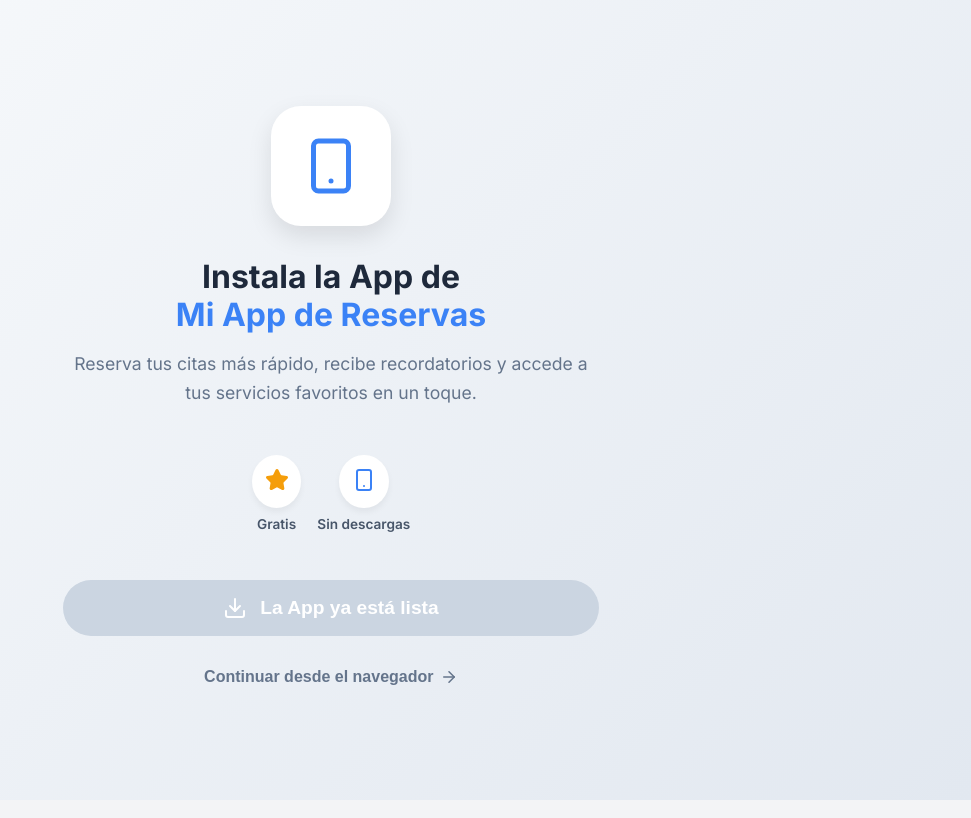
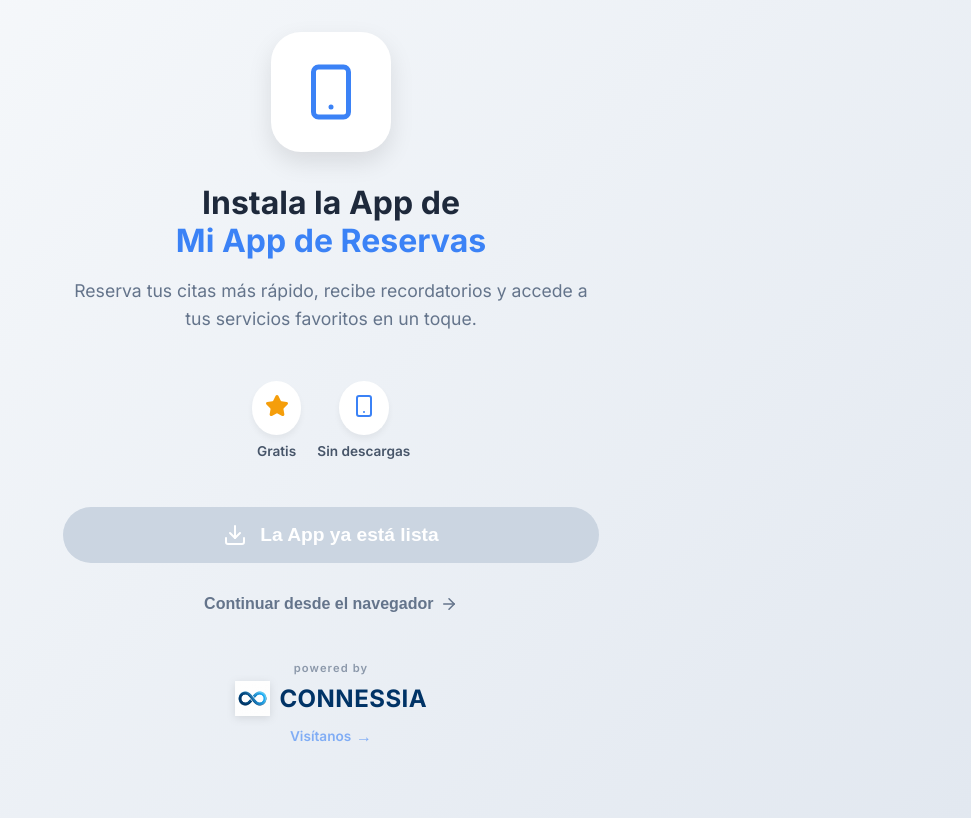
Before and after one commit to DavidKano/GenericaWeb, a React (Vite) app: page /welcome in a window 1280 px wide. Shown: the whole page, without its empty margins (309-1280 px from the left). Built offline with nearby package versions, Linux system fonts and the light colour scheme; a web font is replaced by a local one.

Commit message:
feat: updated Connessia branding integration and footer layout across all portals

```diff
--- a/src/App.css
+++ b/src/App.css
@@ -136,11 +136,13 @@
 /* ==================== LOGIN ==================== */
 .login-page {
   display: flex;
+  flex-direction: column;
   align-items: center;
   justify-content: center;
   min-height: 100vh;
   background: linear-gradient(135deg, var(--primary-color) 0%, var(--secondary-color) 100%);
-  padding: 1rem;
+  padding: 2rem 1rem;
+  gap: 1rem;
 }
 
 .login-card {
--- a/src/components/layouts/AdminLayout.tsx
+++ b/src/components/layouts/AdminLayout.tsx
@@ -4,6 +4,7 @@ import { useAuth } from '../../context/AuthContext';
 import { LayoutDashboard, Users, User as UserIcon, LogOut, QrCode, Clock, Megaphone } from 'lucide-react';
 import { useData } from '../../context/DataContext';
 import type { DesignConfig, CompanyData } from '../../services/models';
+import { ConnessiaFooter } from '../ui/ConnessiaFooter';
 
 export const AdminLayout: React.FC = () => {
   const { user, logout } = useAuth();
@@ -72,10 +73,11 @@ export const AdminLayout: React.FC = () => {
           </NavLink>
         </nav>
 
-        <main className="app-content" style={{ flex: 1, padding: '1.5rem', overflowY: 'auto' }}>
-          <div style={{ maxWidth: '100%', margin: '0 auto' }}>
+        <main className="app-content" style={{ flex: 1, padding: '1.5rem', overflowY: 'auto', display: 'flex', flexDirection: 'column' }}>
+          <div style={{ maxWidth: '100%', margin: '0 auto', flex: 1, width: '100%' }}>
             <Outlet />
           </div>
+          <ConnessiaFooter />
         </main>
       </div>
     </div>
--- a/src/components/layouts/CustomerLayout.tsx
+++ b/src/components/layouts/CustomerLayout.tsx
@@ -7,6 +7,7 @@ import type { CompanyData, DesignConfig } from '../../services/models';
 import { LegalModal } from '../ui/LegalModal';
 import { PromoOfferModal } from '../ui/PromoOfferModal';
 import { getDefaultPrivacyPolicy, getDefaultTermsOfUse } from '../../services/policyDefaults';
+import { ConnessiaFooter } from '../ui/ConnessiaFooter';
 
 export const CustomerLayout: React.FC = () => {
   const { user, logout } = useAuth();
@@ -78,6 +79,7 @@ export const CustomerLayout: React.FC = () => {
               <LegalModal isOpen={showPrivacy} onClose={() => setShowPrivacy(false)} title="Política de Privacidad" content={company.privacyPolicy || getDefaultPrivacyPolicy(company)} />
             </div>
           )}
+          <ConnessiaFooter />
         </main>
       </div>
     </div>
--- a/src/components/layouts/SuperAdminLayout.tsx
+++ b/src/components/layouts/SuperAdminLayout.tsx
@@ -2,6 +2,7 @@ import React from 'react';
 import { NavLink, Outlet, useNavigate } from 'react-router-dom';
 import { useAuth } from '../../context/AuthContext';
 import { ShieldAlert, User as UserIcon, LogOut, Briefcase, Paintbrush, ShieldCheck, Code, Users } from 'lucide-react';
+import { ConnessiaFooter } from '../ui/ConnessiaFooter';
 
 export const SuperAdminLayout: React.FC = () => {
   const { user, logout } = useAuth();
@@ -54,10 +55,11 @@ export const SuperAdminLayout: React.FC = () => {
           </NavLink>
         </nav>
 
-        <main className="app-content" style={{ flex: 1, padding: '2rem', overflowY: 'auto' }}>
-          <div style={{ maxWidth: '100%', margin: '0 auto' }}>
+        <main className="app-content" style={{ flex: 1, padding: '2rem', overflowY: 'auto', display: 'flex', flexDirection: 'column' }}>
+          <div style={{ maxWidth: '100%', margin: '0 auto', flex: 1, width: '100%' }}>
             <Outlet />
           </div>
+          <ConnessiaFooter isDark />
         </main>
       </div>
     </div>
--- /dev/null
+++ b/src/components/ui/ConnessiaFooter.tsx
@@ -0,0 +1,141 @@
+import React from 'react';
+
+interface ConnessiaFooterProps {
+  isDark?: boolean;
+  compact?: boolean;
+}
+
+export const ConnessiaFooter: React.FC<ConnessiaFooterProps> = ({ isDark, compact }) => {
+  if (compact) {
+    return (
+      <div style={{
+        display: 'flex',
+        alignItems: 'center',
+        justifyContent: 'center',
+        gap: '0.6rem',
+        marginTop: '1.2rem',
+        paddingTop: '1rem',
+        borderTop: isDark ? '1px solid rgba(255,255,255,0.05)' : '1px solid rgba(0,0,0,0.03)',
+        fontSize: '0.85rem',
+        color: isDark ? '#9ca3af' : '#64748b',
+        width: '100%'
+      }}>
+        <span style={{ opacity: 0.7, fontWeight: 500 }}>powered by</span>
+        <a
+          href="https://connessia.es/"
+          target="_blank"
+          rel="noopener noreferrer"
+          style={{
+            display: 'flex',
+            alignItems: 'center',
+            gap: '0.4rem',
+            textDecoration: 'none',
+            transition: 'transform 0.2s ease'
+          }}
+          onMouseEnter={e => e.currentTarget.style.transform = 'scale(1.05)'}
+          onMouseLeave={e => e.currentTarget.style.transform = 'scale(1)'}
+        >
+          <img
+            src="/connessia-symbol.png"
+            alt=""
+            style={{
+              height: '22px',
+              width: 'auto',
+              display: 'block'
+            }}
+          />
+          <span style={{
+            fontWeight: 900,
+            fontSize: '0.95rem',
+            letterSpacing: '0.02em',
+            color: isDark ? '#fff' : '#003366',
+            fontFamily: "'Inter', sans-serif"
+          }}>
+            CONNESSIA
+          </span>
+        </a>
+      </div>
+    );
+  }
+
+  return (
+    <footer style={{
+      display: 'flex',
+      flexDirection: 'column',
+      alignItems: 'center',
+      justifyContent: 'center',
+      padding: '2.5rem 1rem',
+      gap: '0.4rem',
+      width: '100%',
+      marginTop: 'auto'
+    }}>
+      <span style={{
+        fontSize: '0.7rem',
+        fontWeight: 600,
+        letterSpacing: '0.1em',
+        color: isDark ? 'rgba(255,255,255,0.4)' : '#64748b',
+        textTransform: 'lowercase',
+        opacity: 0.7
+      }}>
+        powered by
+      </span>
+
+      <a
+        href="https://connessia.es/"
+        target="_blank"
+        rel="noopener noreferrer"
+        style={{
+          display: 'flex',
+          alignItems: 'center',
+          gap: '0.6rem',
+          transition: 'transform 0.2s ease',
+          textDecoration: 'none'
+        }}
+        onMouseEnter={e => e.currentTarget.style.transform = 'scale(1.05)'}
+        onMouseLeave={e => e.currentTarget.style.transform = 'scale(1)'}
+      >
+        <img
+          src="/connessia-symbol.png"
+          alt=""
+          style={{
+            height: '35px',
+            width: 'auto',
+            display: 'block',
+            filter: isDark ? 'none' : 'drop-shadow(0 2px 4px rgba(0,0,0,0.1))'
+          }}
+        />
+        <span style={{
+          fontWeight: 900,
+          fontSize: '1.5rem',
+          letterSpacing: '0.02em',
+          color: isDark ? '#fff' : '#003366',
+          fontFamily: "'Inter', sans-serif"
+        }}>
+          CONNESSIA
+        </span>
+      </a>
+
+      <a
+        href="https://connessia.es/"
+        target="_blank"
+        rel="noopener noreferrer"
+        style={{
+          color: isDark ? '#facc15' : 'var(--primary-color, #3b82f6)',
+          fontSize: '0.85rem',
+          fontWeight: 600,
+          textDecoration: 'none',
+          opacity: 0.6,
+          transition: 'opacity 0.2s ease',
+          display: 'flex',
+          alignItems: 'center',
+          gap: '0.3rem',
+          marginTop: '0.2rem'
+        }}
+        onMouseEnter={e => e.currentTarget.style.opacity = '1'}
+        onMouseLeave={e => e.currentTarget.style.opacity = '0.6'}
+      >
+        Visítanos <span style={{ fontSize: '1rem' }}>→</span>
+      </a>
+    </footer>
+  );
+};
--- a/src/pages/WelcomePage.tsx
+++ b/src/pages/WelcomePage.tsx
@@ -2,6 +2,7 @@ import React, { useEffect, useState } from 'react';
 import { useNavigate } from 'react-router-dom';
 import { useData } from '../context/DataContext';
 import { DownloadIcon, ArrowRight, Smartphone, Star, Loader2, Apple } from 'lucide-react';
+import { ConnessiaFooter } from '../components/ui/ConnessiaFooter';
 
 export const WelcomePage: React.FC = () => {
   const { repo } = useData();
@@ -190,6 +191,7 @@ export const WelcomePage: React.FC = () => {
           Continuar desde el navegador <ArrowRight size={18} />
         </button>
 
+        <ConnessiaFooter />
       </div>
     </div>
   );
```
Also changed, not shown: src/pages/LoginPage.tsx (+21 -8 lines), public/connessia-logo.png (added), public/connessia-symbol.png (added).
